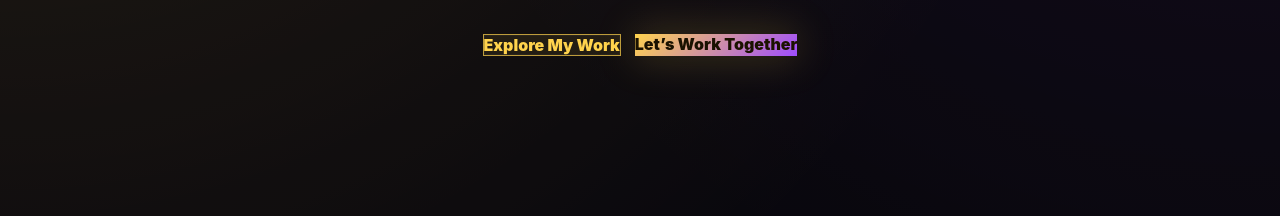
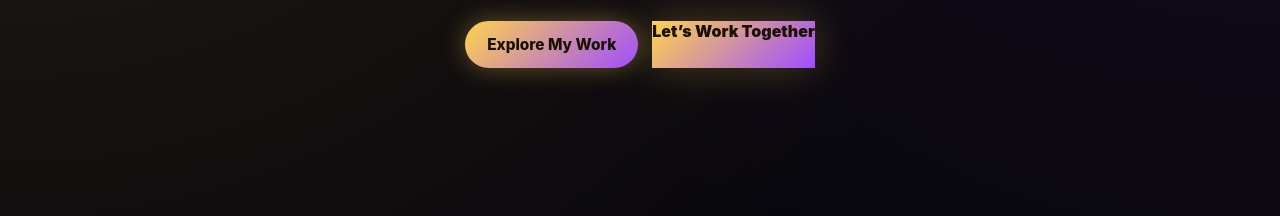
Before and after one commit to fabrizioneyra12/fabrizioneyra12.github.io, a plain HTML site: page index.html in a window 1280 px wide. Shown: the part 584-800 px from the top of the page. Drawn offline with Linux system fonts and the light colour scheme.

Commit message:
Update index.html

```diff
--- a/index.html
+++ b/index.html
@@ -158,10 +158,14 @@
     }
 
     .ghost-btn {
-      border: 1px solid rgba(255, 211, 77, 0.7);
-      background: rgba(255, 211, 77, 0.08);
-      color: #ffd34d;
-      box-shadow: inset 0 0 0 1px rgba(255,255,255,0.03);
+      padding: 14px 22px;
+      border-radius: 999px;
+      background: linear-gradient(135deg, var(--accent), var(--accent-2));
+      color: #1a1200;
+      font-weight: 800;
+      font-size: 0.96rem;
+      box-shadow: 0 0 25px rgba(255, 211, 77, 0.35);
+      border: none;
     }
 
     .cta-btn {
```
